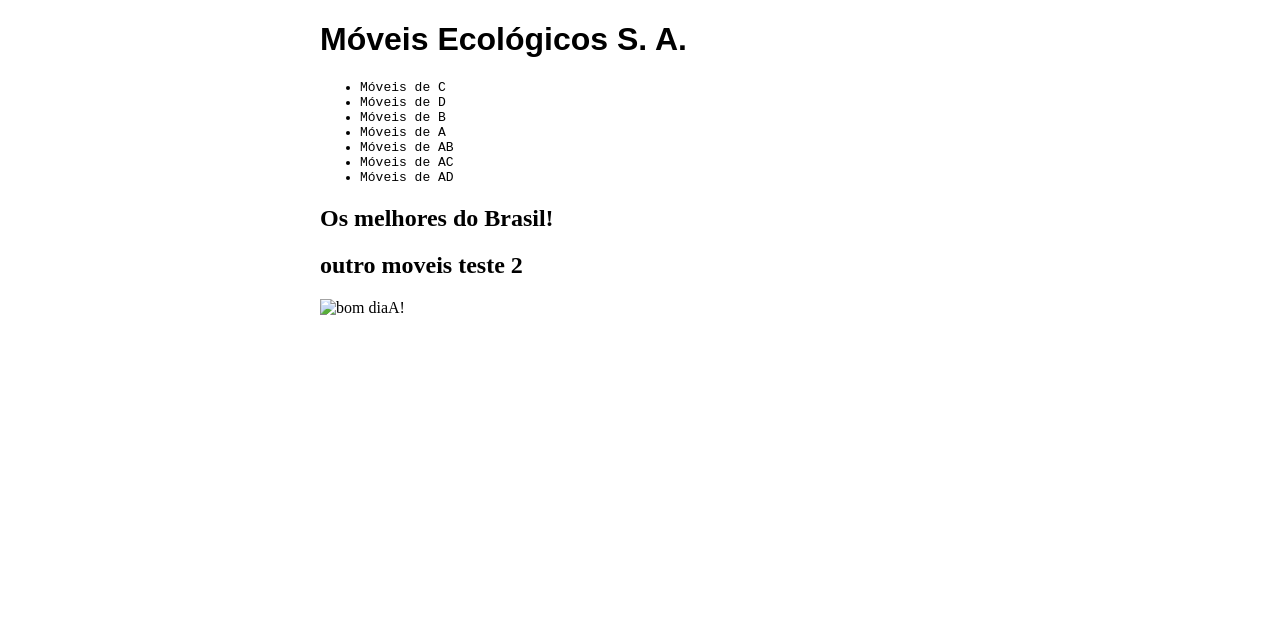
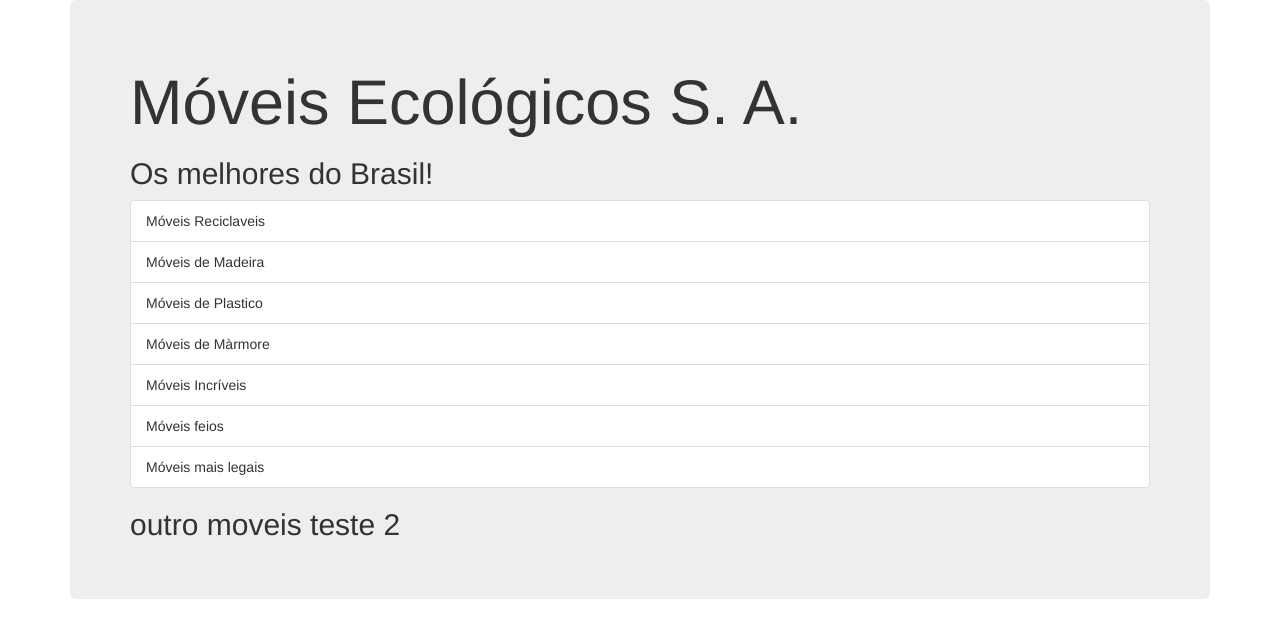
Before and after one commit to CarlosBerguemaier/final_repositorio, a plain HTML site: page index.html in a window 1280 px wide. Drawn offline with nearby package versions, Linux system fonts and the light colour scheme.

Commit message:
Adicionado bootstrap ao index.html

```diff
--- a/estilo.css
+++ /dev/null
@@ -1,11 +0,0 @@
-body{
-    width: 50%;
-    margin: auto;
-}
-h1{
-    font-family: sans-serif;
-}
-
-li{
-    font-family: monospace;
-}
--- a/index.html
+++ b/index.html
@@ -4,23 +4,30 @@
     <meta charset="UTF-8">
     <meta name="viewport" content="width=device-width, initial-scale=1.0">
     <title>Móveis Ecológicos</title>
-    <link rel="stylesheet" href="estilo.css">
+<link rel="stylesheet" href="https://maxcdn.bootstrapcdn.com/bootstrap/3.1.1/css/bootstrap.min.css">
+<script src="js/Principal.js"></script>
 </head>
 <body  onload="trocaBanner();">
+    <div class="container">
+    <div class="jumbotron">
+        <h1>Móveis Ecológicos S. A.</h1>
+        <h2 id="mensagem"></h2>
+    <ul class="list-group">
+        <li class="list-group-item">Móveis Reciclaveis</li>
+        <li class="list-group-item">Móveis de Madeira</li>
+        <li class="list-group-item">Móveis de Plastico</li>
+        <li class="list-group-item">Móveis de Màrmore</li>
+        <li class="list-group-item">Móveis Incríveis</li>
+        <li class="list-group-item">Móveis feios</li>
+        <li class="list-group-item">Móveis mais legais</li>
+    </ul>
 
-    <h1>Móveis Ecológicos S. A.</h1>
-    <ul>
-        <li>Móveis de C</li>
-        <li>Móveis de D</li>
-        <li>Móveis de B</li>
-        <li>Móveis de A</li>
-        <li>Móveis de AB</li>
-        <li>Móveis de AC</li>
-        <li>Móveis de AD</li>
-    </ul>
-    <h2 id="mensagem"></h2>
     <h2>outro moveis teste 2</h2>
-    <img src="image/comece-o-dia-agradecendo-mensagem.webp" alt="bom diaA!">
+</div>
+</div>
 </body>
-<script src="js/Principal.js"></script>
+<script src="https://cdn.jsdelivr.net/npm/bootstrap@5.3.3/dist/js/bootstrap.bundle.min.js"
+ integrity="sha384-YvpcrYf0tY3lHB60NNkmXc5s9fDVZLESaAA55NDzOxhy9GkcIdslK1eN7N6jIeHz"
+ crossorigin="anonymous"></script>
+
 </html>
```
